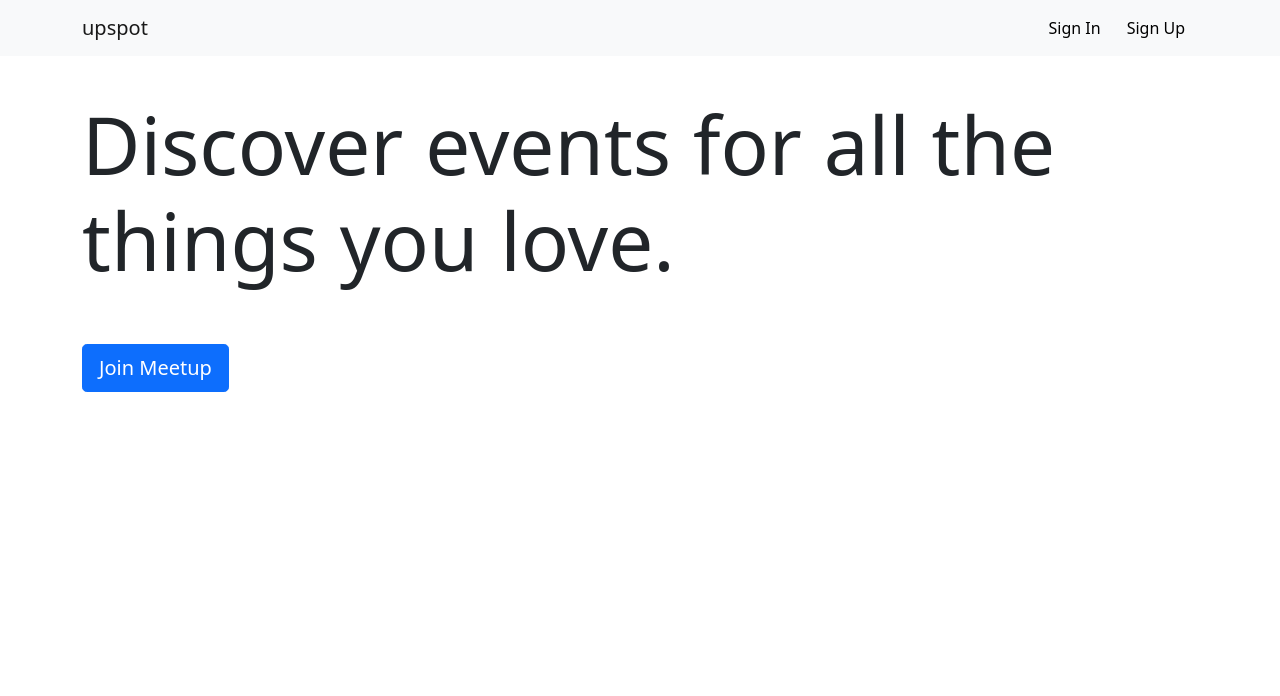
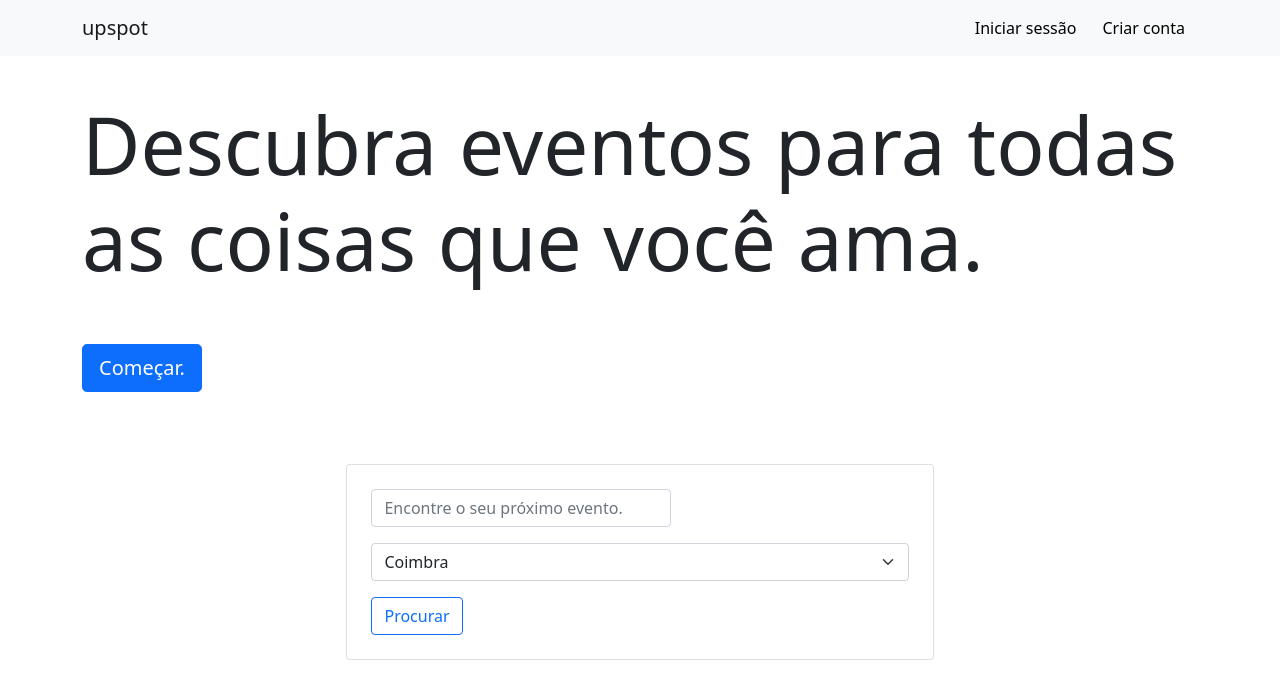
Before and after one commit to FranciscoMendes10866/upspot, a Nuxt app in the folder client/: page / in a window 1280 px wide. Shown: the top 696 px of the page. Built offline with nearby package versions, Linux system fonts and the light colour scheme.

Commit message:
navbar and search component

```diff
--- a/client/components/Navbar.vue
+++ b/client/components/Navbar.vue
@@ -4,8 +4,8 @@
       <div class="container">
         <a class="navbar-brand font-weight-bold">upspot</a>
         <form class="d-flex">
-          <button class="btn btn-light" type="submit">Sign In</button>
-          <button class="btn btn-light" type="submit">Sign Up</button>
+          <button class="btn btn-light" type="submit">Iniciar sessão</button>
+          <button class="btn btn-light" type="submit">Criar conta</button>
         </form>
       </div>
     </nav>
--- /dev/null
+++ b/client/components/Search.vue
@@ -0,0 +1,35 @@
+<template>
+  <div>
+    <form class="row row-cols-lg-auto g-3 align-items-center">
+      <div class="col-12">
+        <input
+          type="text"
+          class="form-control"
+          id="exampleFormControlInput1"
+          style="width: 300px"
+          placeholder="Encontre o seu próximo evento."
+        />
+      </div>
+
+      <div class="col-12">
+        <label class="visually-hidden" for="inlineFormSelectPref"
+          >Preference</label
+        >
+        <select class="form-select" id="inlineFormSelectPref">
+          <option selected>Coimbra</option>
+          <option value="1">Lisboa</option>
+          <option value="2">Porto</option>
+        </select>
+      </div>
+
+      <div class="col-12">
+        <button type="submit" class="btn btn-outline-primary">Procurar</button>
+      </div>
+    </form>
+  </div>
+</template>
+
+<script lang="ts">
+import Vue from 'vue'
+export default Vue.extend({})
+</script>
--- a/client/pages/index.vue
+++ b/client/pages/index.vue
@@ -1,15 +1,27 @@
 <template>
   <div>
+    <!-- Navbar -->
     <Navbar />
+    <!-- Hero Landing -->
     <div class="container mt-5">
       <div class="row py-5">
         <div class="col-sm">
           <h1 class="text-left display-1 font-weight-bold">
-            Discover events for all the things you love.
+            Descubra eventos para todas as coisas que você ama.
           </h1>
           <button type="button" class="btn btn-primary btn-lg mt-5">
-            Join Meetup
+            Começar.
           </button>
+        </div>
+      </div>
+    </div>
+    <!-- Search Component -->
+    <div class="container d-flex justify-content-center mt-4">
+      <div class="row">
+        <div class="col">
+          <div class="card px-4 py-4">
+            <Search />
+          </div>
         </div>
       </div>
     </div>
@@ -19,10 +31,12 @@
 <script lang="ts">
 import Vue from 'vue'
 import Navbar from '../components/Navbar.vue'
+import Search from '../components/Search.vue'
 
 export default Vue.extend({
   components: {
     Navbar,
+    Search,
   },
 })
 </script>
```
